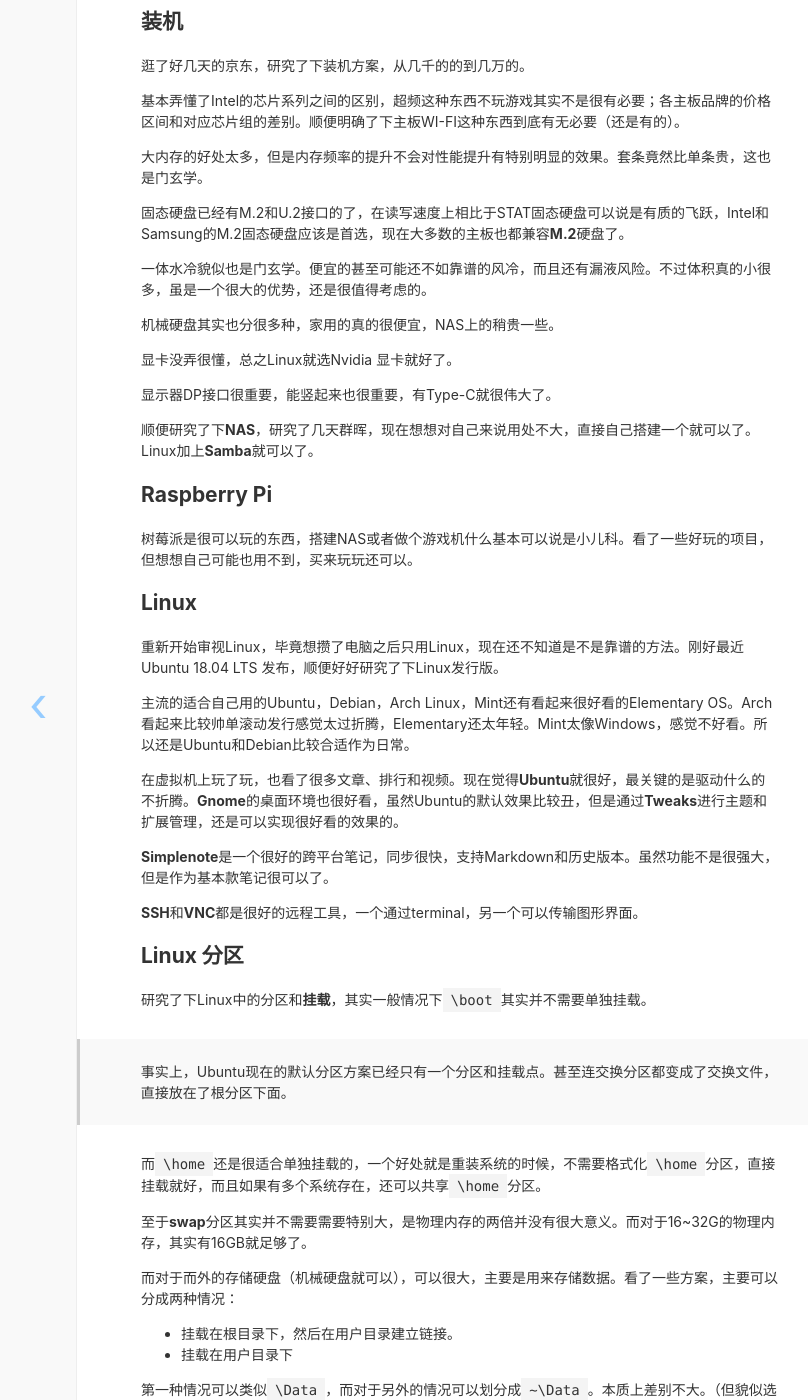
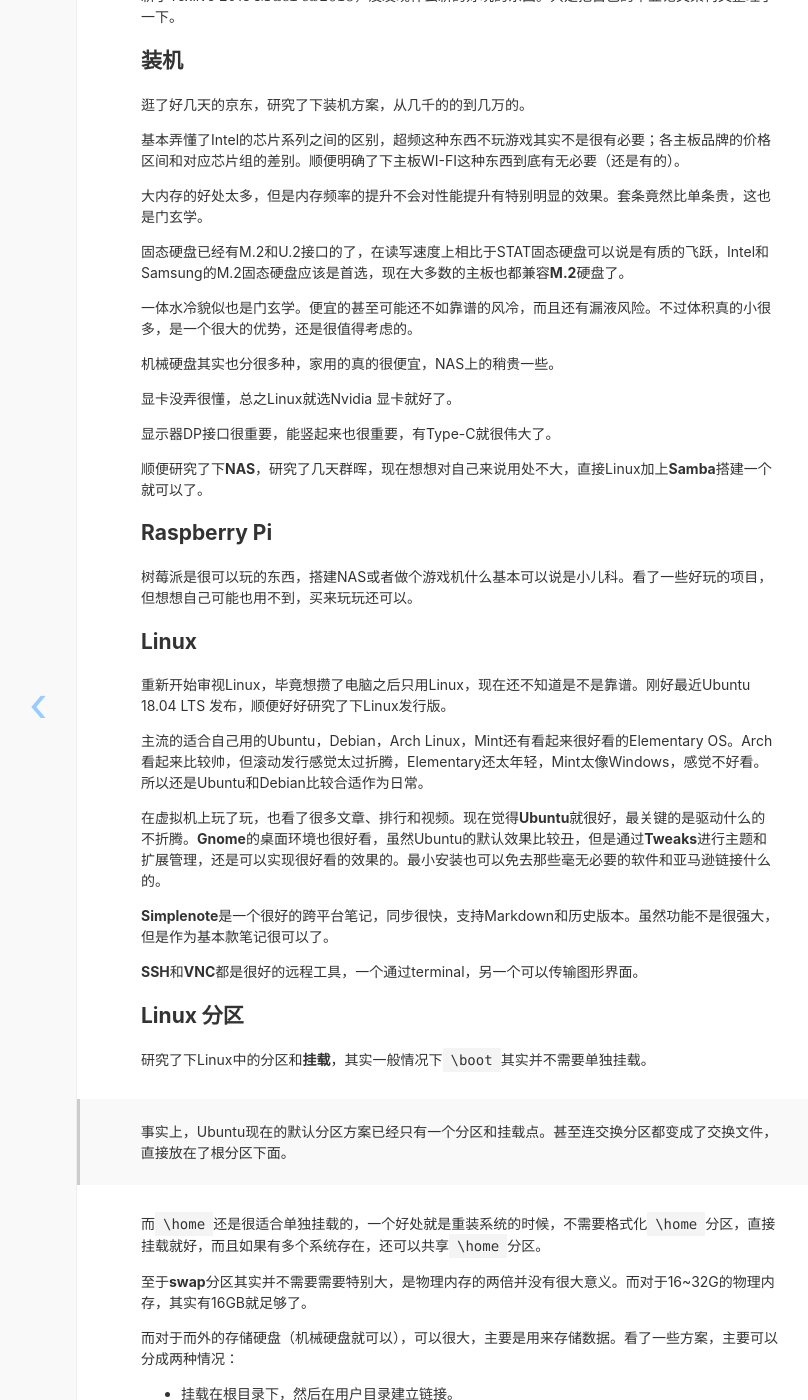
Before and after one commit to jiajunhit/jiajunhit.github.io, a Jekyll site: the page built from _posts/2018-05-07-最近我在做什么.md, in a window 1280 px wide and 1400 px high, scrolled down 859 px. Shown: the whole window, without its empty margins (180-988 px from the left). Built offline with Jekyll 4.4.1, drawn with Linux system fonts in a browser that asks for light colours; nearby versions of some CDN libraries; formulas are drawn with MathJax 3; some of the changed text lies outside the part shown.

Commit message:
correct mistakes

````diff
--- a/_posts/2018-05-07-最近我在做什么.md
+++ b/_posts/2018-05-07-最近我在做什么.md
@@ -8,13 +8,15 @@
 
 鱼C的课程很有用，现在终于为网站添加好**favicon**了。
 
-由于用到了开源的eklly模板，在这期间顺便研究了下开源许可证。
+由于用到了开源的jeklly模板，在这期间顺便研究了下开源许可证。
 
 Markdown中写注释的方式是：
 
 ``` markdown
 <!-- 注释 -->
 ```
+
+文章中插入太多的图片是很蠢的行为。
 
 ## Visual Stdio Code
 
@@ -36,7 +38,7 @@
 
 固态硬盘已经有M.2和U.2接口的了，在读写速度上相比于STAT固态硬盘可以说是有质的飞跃，Intel和Samsung的M.2固态硬盘应该是首选，现在大多数的主板也都兼容**M.2**硬盘了。
 
-一体水冷貌似也是门玄学。便宜的甚至可能还不如靠谱的风冷，而且还有漏液风险。不过体积真的小很多，虽是一个很大的优势，还是很值得考虑的。
+一体水冷貌似也是门玄学。便宜的甚至可能还不如靠谱的风冷，而且还有漏液风险。不过体积真的小很多，是一个很大的优势，还是很值得考虑的。
 
 机械硬盘其实也分很多种，家用的真的很便宜，NAS上的稍贵一些。
 
@@ -44,7 +46,7 @@
 
 显示器DP接口很重要，能竖起来也很重要，有Type-C就很伟大了。
 
-顺便研究了下**NAS**，研究了几天群晖，现在想想对自己来说用处不大，直接自己搭建一个就可以了。Linux加上**Samba**就可以了。
+顺便研究了下**NAS**，研究了几天群晖，现在想想对自己来说用处不大，直接Linux加上**Samba**搭建一个就可以了。
 
 ## Raspberry Pi
 
@@ -54,13 +56,13 @@
 
 ## Linux
 
-重新开始审视Linux，毕竟想攒了电脑之后只用Linux，现在还不知道是不是靠谱的方法。刚好最近Ubuntu 18.04 LTS 发布，顺便好好研究了下Linux发行版。
+重新开始审视Linux，毕竟想攒了电脑之后只用Linux，现在还不知道是不是靠谱。刚好最近Ubuntu 18.04 LTS 发布，顺便好好研究了下Linux发行版。
 
-主流的适合自己用的Ubuntu，Debian，Arch Linux，Mint还有看起来很好看的Elementary OS。Arch看起来比较帅单滚动发行感觉太过折腾，Elementary还太年轻。Mint太像Windows，感觉不好看。所以还是Ubuntu和Debian比较合适作为日常。
+主流的适合自己用的Ubuntu，Debian，Arch Linux，Mint还有看起来很好看的Elementary OS。Arch看起来比较帅，但滚动发行感觉太过折腾，Elementary还太年轻，Mint太像Windows，感觉不好看。所以还是Ubuntu和Debian比较合适作为日常。
 
 <!-- ![Ubuntu](https://assets.ubuntu.com/v1/29985a98-ubuntu-logo32.png) -->
 
-在虚拟机上玩了玩，也看了很多文章、排行和视频。现在觉得**Ubuntu**就很好，最关键的是驱动什么的不折腾。**Gnome**的桌面环境也很好看，虽然Ubuntu的默认效果比较丑，但是通过**Tweaks**进行主题和扩展管理，还是可以实现很好看的效果的。
+在虚拟机上玩了玩，也看了很多文章、排行和视频。现在觉得**Ubuntu**就很好，最关键的是驱动什么的不折腾。**Gnome**的桌面环境也很好看，虽然Ubuntu的默认效果比较丑，但是通过**Tweaks**进行主题和扩展管理，还是可以实现很好看的效果的。最小安装也可以免去那些毫无必要的软件和亚马逊链接什么的。
 
 **Simplenote**是一个很好的跨平台笔记，同步很快，支持Markdown和历史版本。虽然功能不是很强大，但是作为基本款笔记很可以了。
 
````
Also changed, not shown: about.md (+1 -1 lines).
